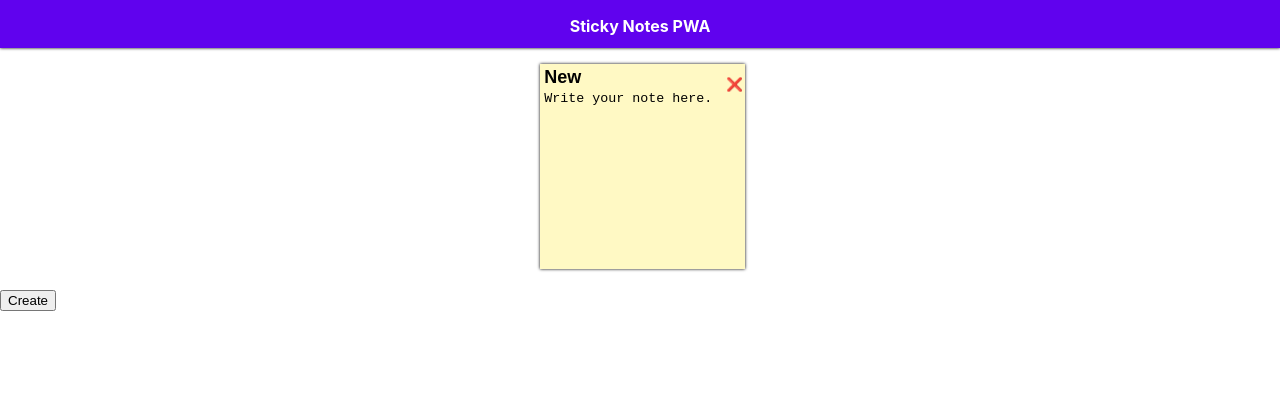
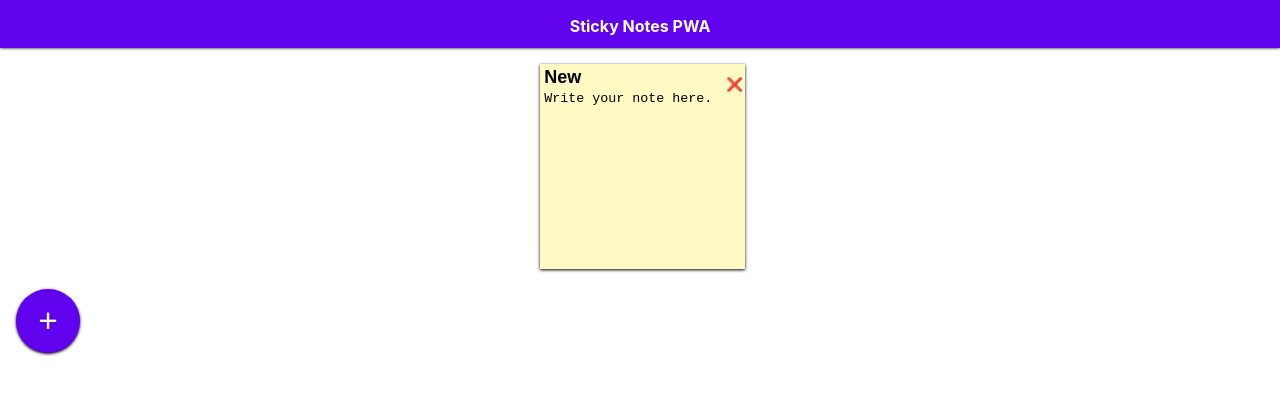
Before and after one commit to XLpacman805/react-sticky-notes-typescript, a React (Create React App) app: page / in a window 1280 px wide. Shown: the top 394 px of the page. Built offline with nearby package versions, Linux system fonts and the light colour scheme.

Commit message:
Created styling for the create button

```diff
--- a/src/App.css
+++ b/src/App.css
@@ -8,9 +8,36 @@
   justify-content: center;
 }
 
+.button-create {
+  border-radius: 4rem;
+  width: 4rem;
+  height: 4rem;
+  background-color: #6002EE;
+  color: white;
+  border: none;
+  outline: none;
+  font-size: 2.1rem;
+  box-shadow: 0px 1px 3px 0px black;
+  margin-left: 1rem;
+  position: fixed;
+  top: 90vh;
+}
+
+.button-create:hover {
+  background-color: #7224e6;
+}
+.button-create:focus {
+  background-color: #6002EE;
+}
+
 /**Tablet and Above **/
 @media only screen and (min-width: 640px) {
   .stickynote-container {
     justify-content: space-evenly;
   }
+
+  .button-create {
+    position: initial;
+    top: initial;
+  }
 }
--- a/src/App.tsx
+++ b/src/App.tsx
@@ -57,7 +57,7 @@ class App extends React.Component<{}, AppState> {
                 )
             }
           </div>
-          <button onClick={this.handleCreate}>Create</button>
+          <button className="button-create" onClick={this.handleCreate}>+</button>
         </main>
       </div>
     );
--- a/src/components/StickyNoteComponent.css
+++ b/src/components/StickyNoteComponent.css
@@ -4,7 +4,7 @@
     height: 30vh;
     background-color: #fff9c4;
     color: black;
-    box-shadow: 0px 0px 3px 0px black;
+    box-shadow: 0px 1px 3px 0px black;
     margin-left: 1rem;
     margin-right: 1rem;
     padding: 1%;
```
Also changed, not shown: 1 other file (tests, documents, lock files or other folders).
